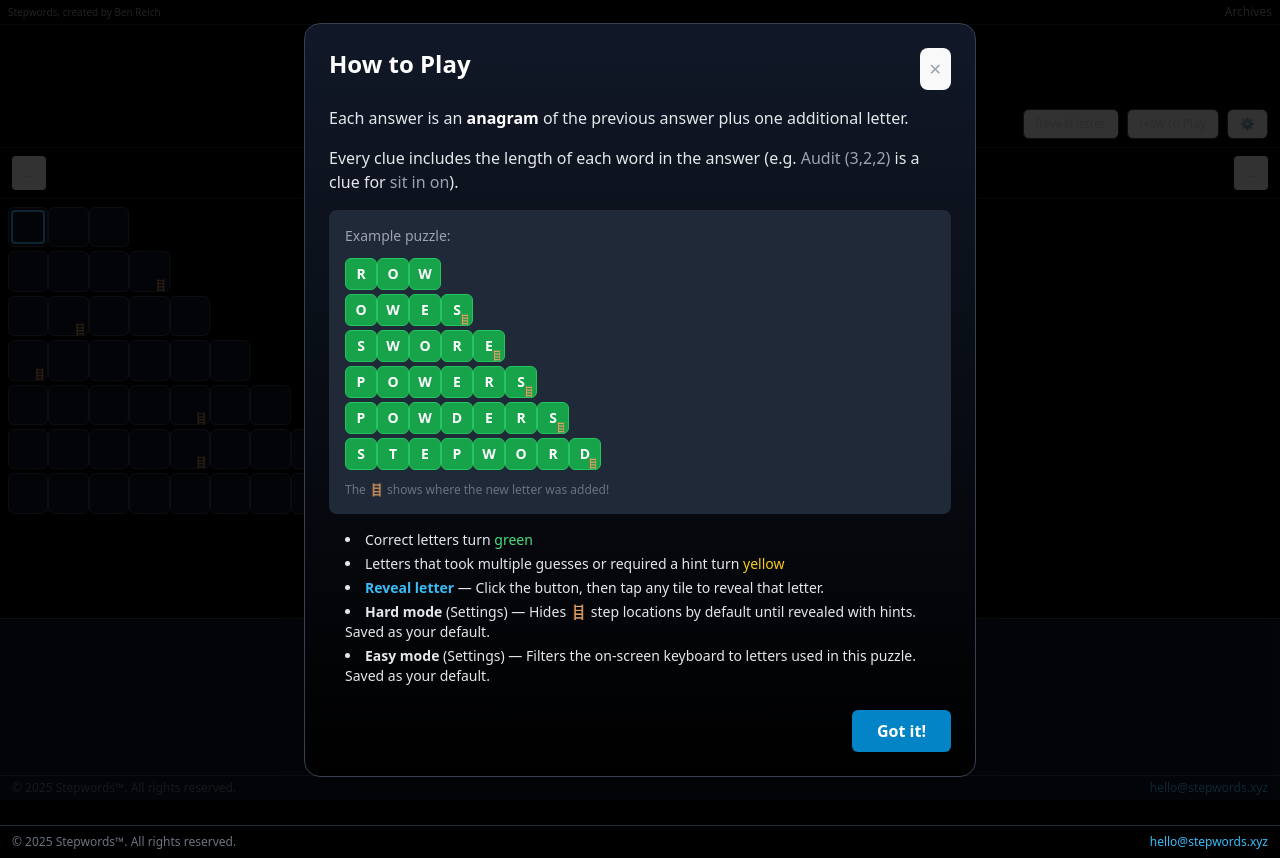
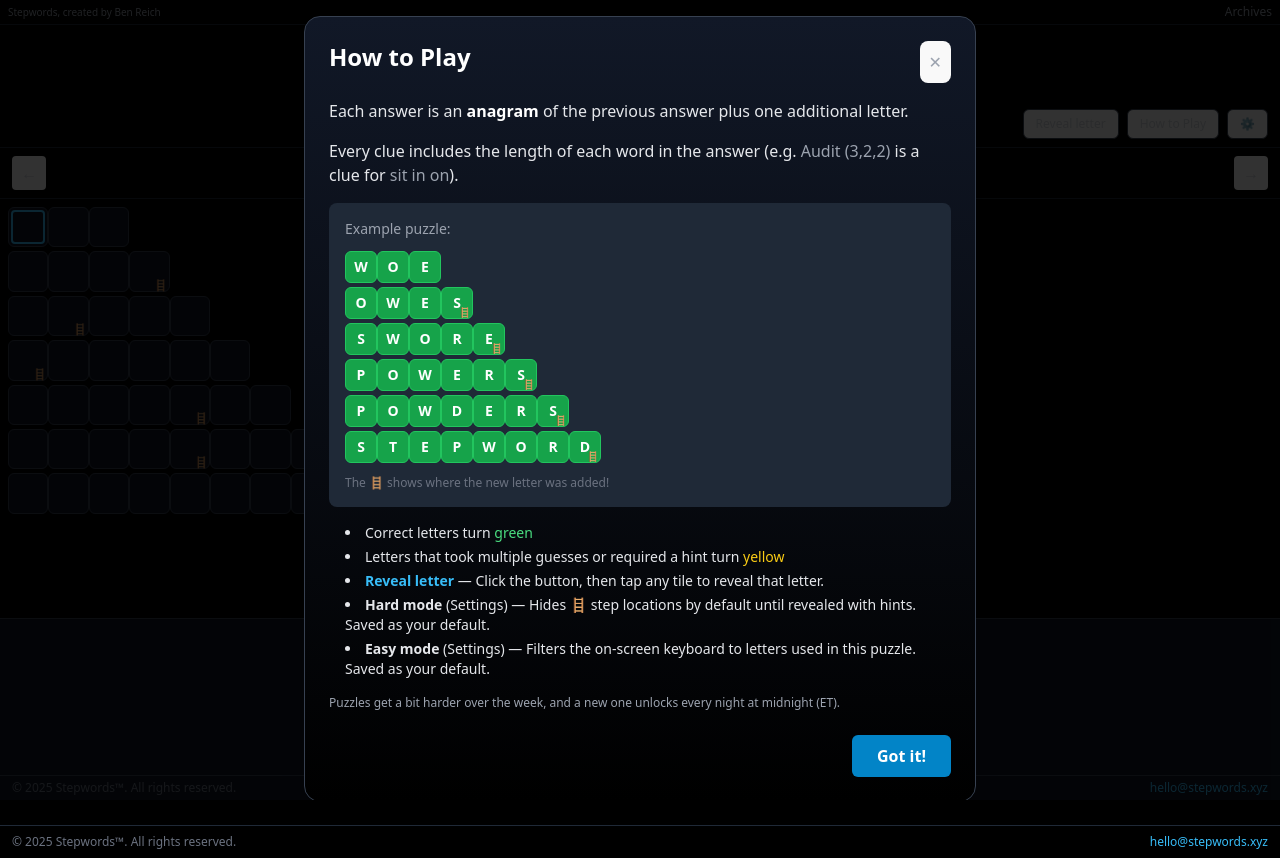
Before and after one commit to benreich4/stepwords, a React (Vite) app: page / in a window 1280 px wide. Built offline with nearby package versions, Linux system fonts and the light colour scheme.

Commit message:
Update How To

```diff
--- a/src/components/HowToPlayModal.jsx
+++ b/src/components/HowToPlayModal.jsx
@@ -25,7 +25,7 @@ export default function HowToPlayModal({ onClose }) {
           <div className="bg-gray-800 rounded-lg p-4 my-4">
             <div className="text-sm text-gray-400 mb-3">Example puzzle:</div>
             <div className="flex flex-col items-start gap-1">
-              {["ROW", "OWES", "SWORE", "POWERS", "POWDERS", "STEPWORD"].map((word, i) => (
+              {["WOE", "OWES", "SWORE", "POWERS", "POWDERS", "STEPWORD"].map((word, i) => (
                 <div key={i} className="flex gap-0">
                   {word.split("").map((letter, j) => (
                     <div
@@ -57,6 +57,9 @@ export default function HowToPlayModal({ onClose }) {
               <li><strong>Easy mode</strong> (Settings) — Filters the on‑screen keyboard to letters used in this puzzle. Saved as your default.</li>
             </ul>
           </div>
+          <p className="text-gray-400 text-xs">
+            Puzzles get a bit harder over the week, and a new one unlocks every night at midnight (ET).
+          </p>
         </div>
 
         <div className="flex justify-end mt-6">
```
